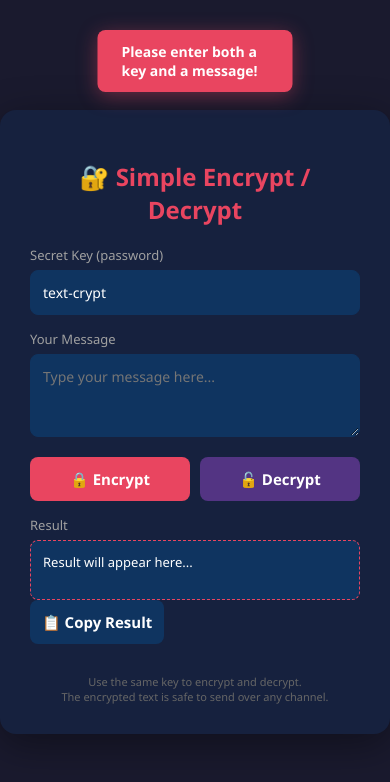
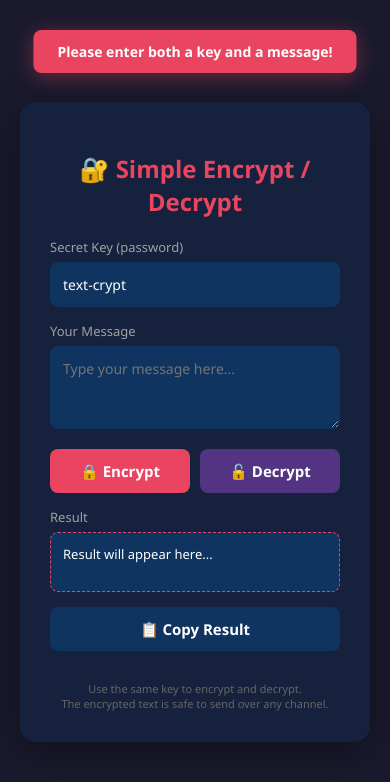
Before and after one commit to sunnycis/textmaker, a plain HTML site: page index.html in a window 390 px wide. Both pictures are taken after a click on the button "🔒 Encrypt". Drawn offline with Linux system fonts and the light colour scheme.

Commit message:
Enhance UI for mobile responsiveness and usability
Added responsive design features and improved UI elements for better usability on mobile devices.

```diff
--- a/index.html
+++ b/index.html
@@ -2,6 +2,7 @@
 <html lang="en">
 <head>
   <meta charset="UTF-8">
+  <meta name="viewport" content="width=device-width, initial-scale=1.0">
   <title>Simple Encrypt / Decrypt</title>
   <style>
     * { box-sizing: border-box; font-family: 'Segoe UI', sans-serif; }
@@ -12,12 +13,14 @@
       align-items: center;
       min-height: 100vh;
       margin: 0;
+      padding: 20px; /* Added padding to prevent the card from touching screen edges on mobile */
     }
     .card {
       background: #16213e;
       padding: 30px;
       border-radius: 16px;
-      width: 420px;
+      width: 100%; /* Changed from fixed 420px to 100% width */
+      max-width: 420px; /* Restricts the card from expanding too wide on desktop */
       box-shadow: 0 10px 40px rgba(0,0,0,0.4);
       position: relative;
     }
@@ -25,6 +28,7 @@
       color: #e94560;
       text-align: center;
       margin-bottom: 20px;
+      font-size: 1.5rem; /* Fluid font sizing */
     }
     label {
       color: #a0a0a0;
@@ -76,6 +80,7 @@
       background: #0f3460;
       color: #fff;
       margin-bottom: 15px;
+      width: 100%; /* Ensures the copy button spans the full card width */
     }
     .btn-copy:hover { background: #1a4a7a; }
     .output-box {
@@ -87,12 +92,14 @@
       word-break: break-all;
       min-height: 60px;
       border: 1px dashed #e94560;
+      margin-bottom: 15px;
     }
     .hint {
       color: #666;
       font-size: 11px;
       text-align: center;
       margin-top: 15px;
+      line-height: 1.4;
     }
 
     /* Toast notification styles */
@@ -112,16 +119,28 @@
       pointer-events: none;
       transition: opacity 0.3s ease, top 0.3s ease;
       z-index: 9999;
+      width: max-content;
+      max-width: 90%; /* Stops the toast from clipping off the screen edge on tiny devices */
+      text-align: center;
     }
     #toast.show {
       opacity: 1;
       top: 30px;
     }
+
+    /* Media query for ultra-small mobile screens (e.g., older devices under 360px wide) */
+    @media (max-width: 360px) {
+      .card {
+        padding: 20px; /* Scale down internal padding slightly */
+      }
+      .btn-row {
+        flex-direction: column; /* Stack Encrypt and Decrypt buttons vertically if horizontal space runs out */
+      }
+    }
   </style>
 </head>
 <body>
 
-<!-- Toast notification -->
 <div id="toast">Copied to clipboard!</div>
 
 <div class="card">
```
